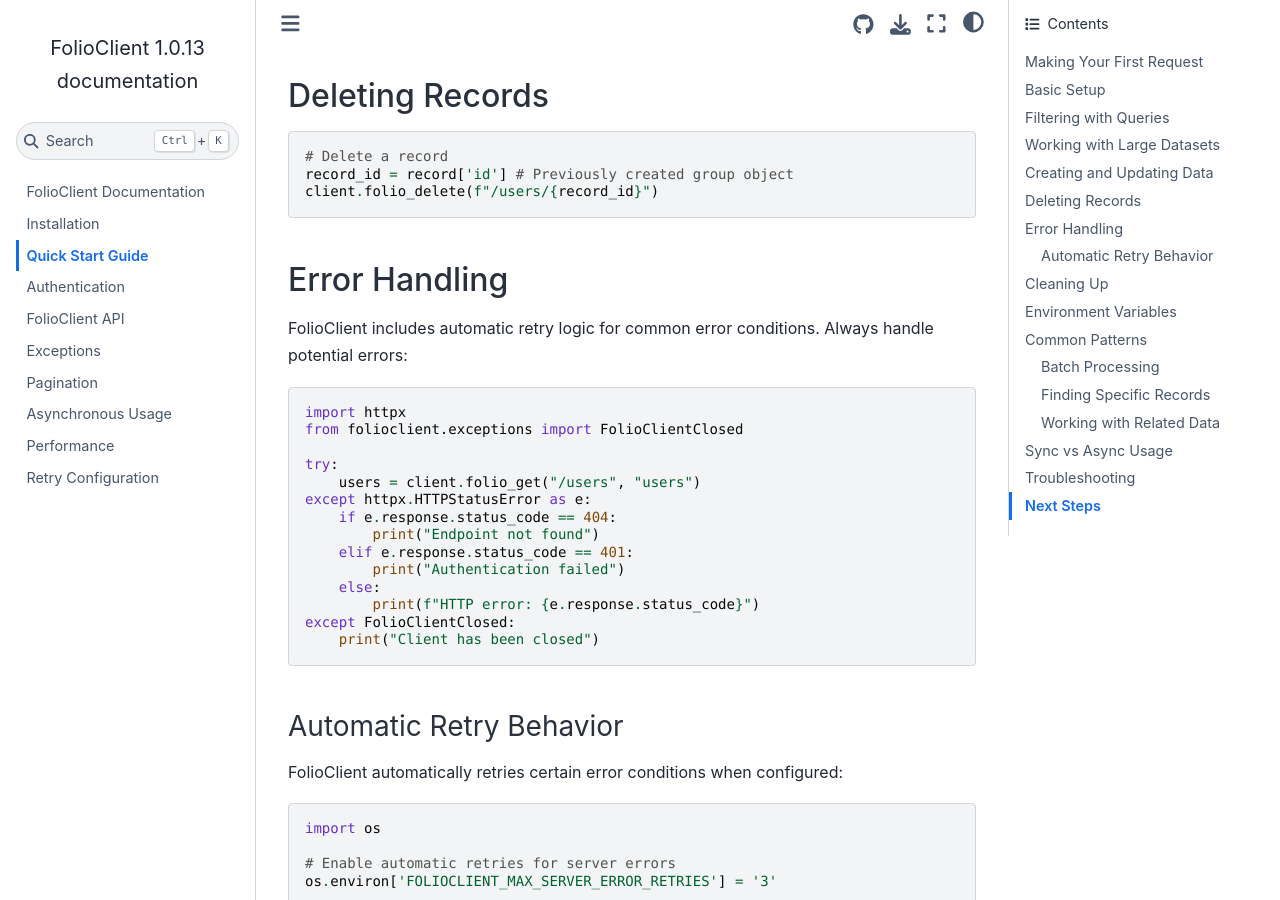
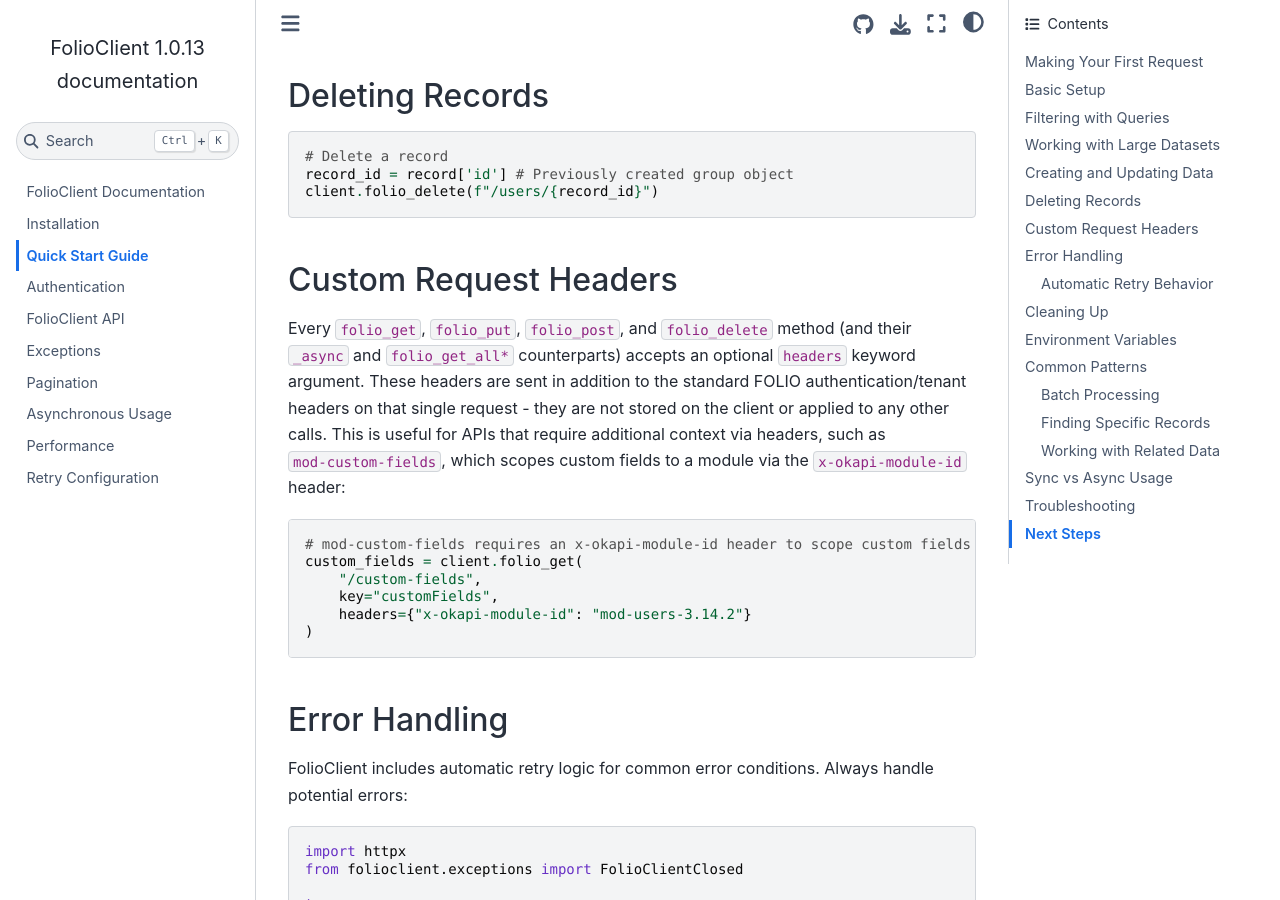
Before and after one commit to FOLIO-FSE/FolioClient, a Sphinx documentation site: the page built from docs/quickstart.md, in a window 1280 px wide and 900 px high, scrolled down 2935 px. Built offline with Sphinx 7.4.7 and the Sphinx Book theme 1.1.4, drawn with Linux system fonts in a browser that asks for light colours.

Commit message:
Document the headers kwarg in README and quickstart docs
Add usage examples for the per-request headers kwarg added to the
folio_* methods, using the mod-custom-fields x-okapi-module-id
requirement as the motivating example.

````diff
--- a/docs/quickstart.md
+++ b/docs/quickstart.md
@@ -133,6 +133,19 @@ client.folio_put(f"/groups/{group_id}", updated_group)
 # Delete a record
 record_id = record['id'] # Previously created group object
 client.folio_delete(f"/users/{record_id}")
+```
+
+## Custom Request Headers
+
+Every `folio_get`, `folio_put`, `folio_post`, and `folio_delete` method (and their `_async` and `folio_get_all*` counterparts) accepts an optional `headers` keyword argument. These headers are sent in addition to the standard FOLIO authentication/tenant headers on that single request - they are not stored on the client or applied to any other calls. This is useful for APIs that require additional context via headers, such as `mod-custom-fields`, which scopes custom fields to a module via the `x-okapi-module-id` header:
+
+```python
+# mod-custom-fields requires an x-okapi-module-id header to scope custom fields
+custom_fields = client.folio_get(
+    "/custom-fields",
+    key="customFields",
+    headers={"x-okapi-module-id": "mod-users-3.14.2"}
+)
 ```
 
 ## Error Handling
````
Also changed, not shown: README.md (+19 -0 lines), docs/index.md (+1 -0 lines).
